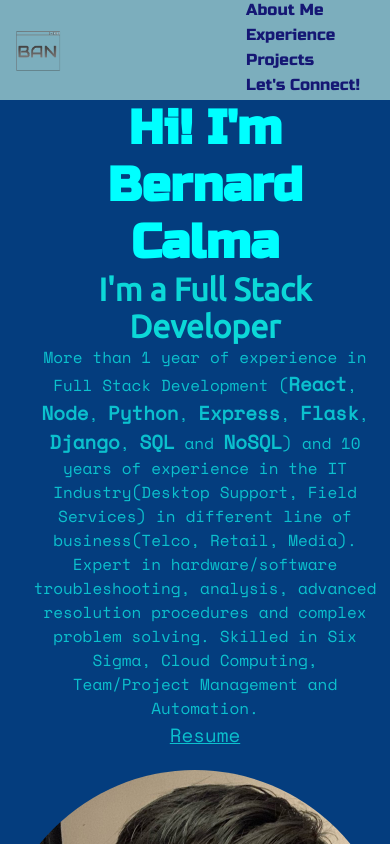
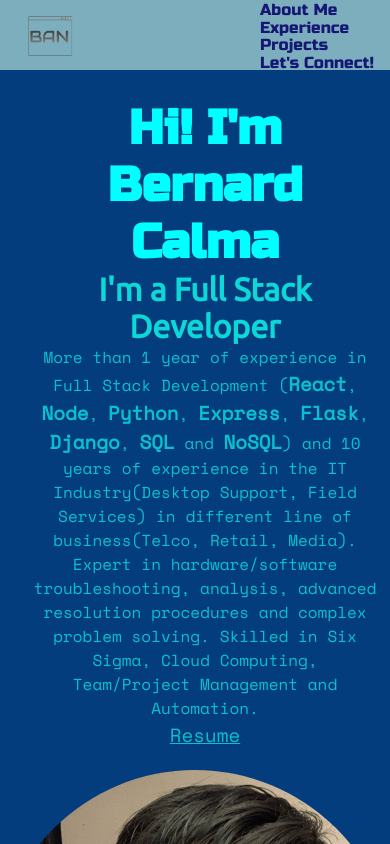
Before and after one commit to Bernard-Calma/bernard, a React (Create React App) app: page / in a window 390 px wide. Shown: the top 844 px of the page. Built offline with nearby package versions, Linux system fonts and the light colour scheme.

Commit message:
made header smaller and changed position to absolute for all child div

```diff
--- a/src/containers/Header.css
+++ b/src/containers/Header.css
@@ -1,47 +1,43 @@
 header {
     position: fixed;
     top: 0;
-    width: 96%;
+    width: 100%;
     height: 50px;
     display: flex;
     flex-direction: row;
     justify-content: space-between;
-    padding: 0 2%;
     background-color: rgb(124, 174, 189);
     z-index: 1;
+    overflow: hidden;
 }
 
 .personalLogo {
     width: 60px;
     height: 50px;
-    margin: auto 0;
+    margin: auto 20px;
 }
 
 
 /* NAVBAR */
 .sectioNavBar {
-    display: flex;
-    align-items: center;
     font-family: 'Ubuntu', sans-serif;
     z-index: 99;
-    width: 60%;
+    width: 500px;
     margin-right: 10px;
 }
 
 .containerNavBar {
+    width: 500px;
     margin: 0;
-    width: 100%;
+    padding: 0;
     height: 100%;
     display: flex;
-    justify-content: space-between;
     align-items: center;
 }
 
 .navBarItem {
-    width: 25%;
-    height: 50%;
+    width: 200px;
     font-family: "Russo One", serif;
-    font-size: 22px;
     position: relative;
 }
 
@@ -51,19 +47,23 @@ header {
     position: absolute;
     top: 0;
     margin: 0;
+
 }
 
 .navBarItem > a:hover {
     color: rgb(175, 230, 240);
     box-shadow: 0px 1px 5px 1px white;
-    font-size: 26px;
 }
 
 
 
 @media screen and (max-width: 1100px) {
+    header {
+        height: 70px;
+    }
+
     .sectioNavBar {
-        width: 170px;
+        width: 120px;
         height: 100%;
     }
 
@@ -75,11 +75,6 @@ header {
         align-items: center;
     }
 
-    header {
-        width: 97%;
-        height: 100px;
-    }
-
     .navBarItem > a {
         font-size: 16px;
     }
```
